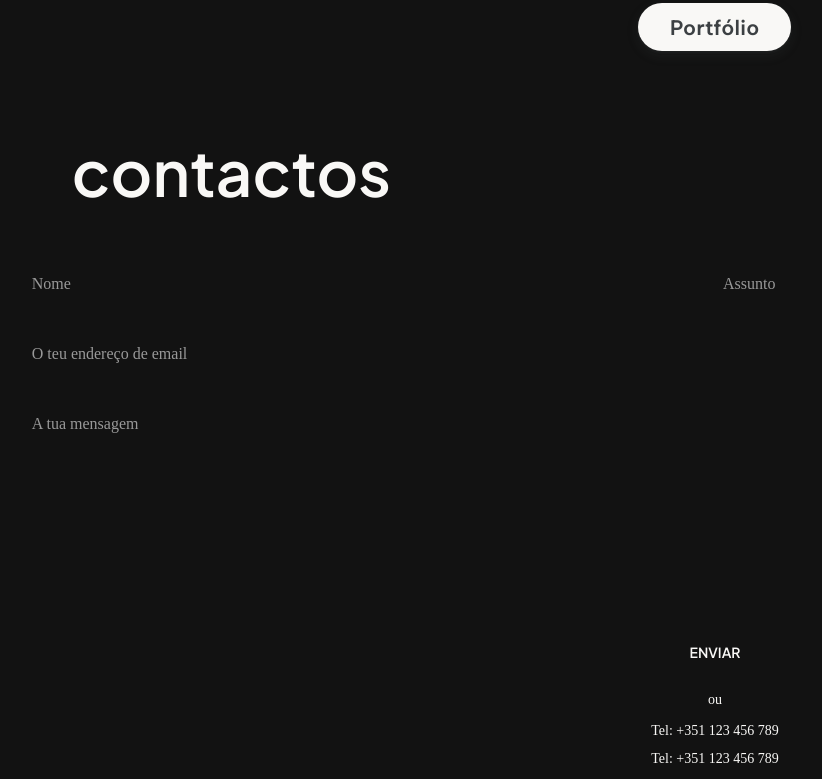
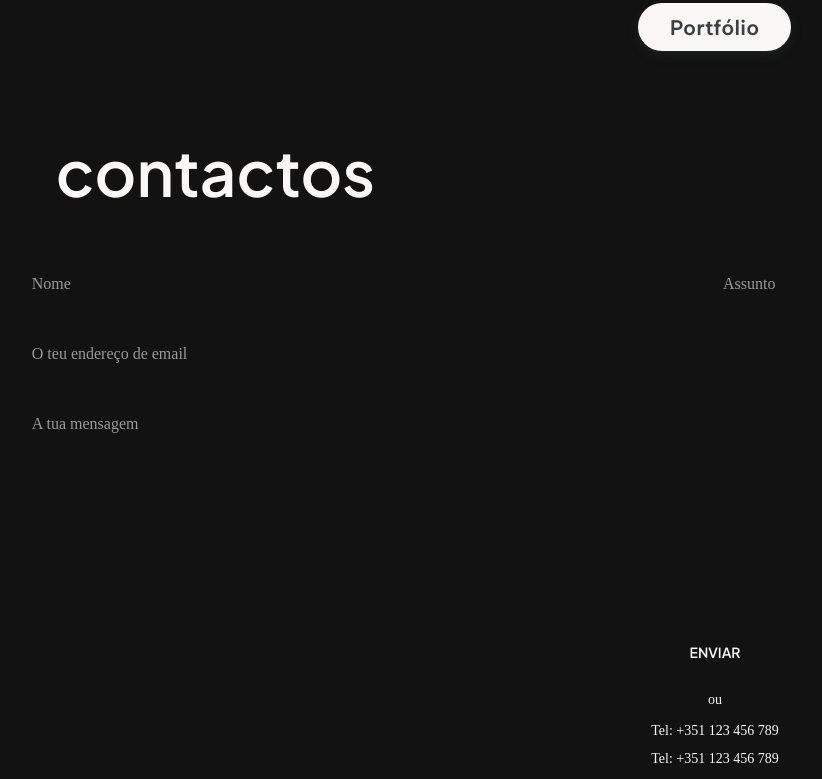
Before and after one commit to luqas31/tlup, a React (Vite) app in the folder tlup/: page / in a window 1536 px wide. Shown: the part 1180-1959 px from the top of the page, without its empty margins (53-875 px from the left). Built offline with nearby package versions, Linux system fonts and the light colour scheme.

Commit message:
adjusted title of contact

```diff
--- a/tlup/src/sections/Contact/index.css
+++ b/tlup/src/sections/Contact/index.css
@@ -170,3 +170,9 @@
 
 	}
 }
+
+@media (min-width: 1440px) {
+.contact-container h1 {
+        margin: 0 2rem;
+    }
+}
```
